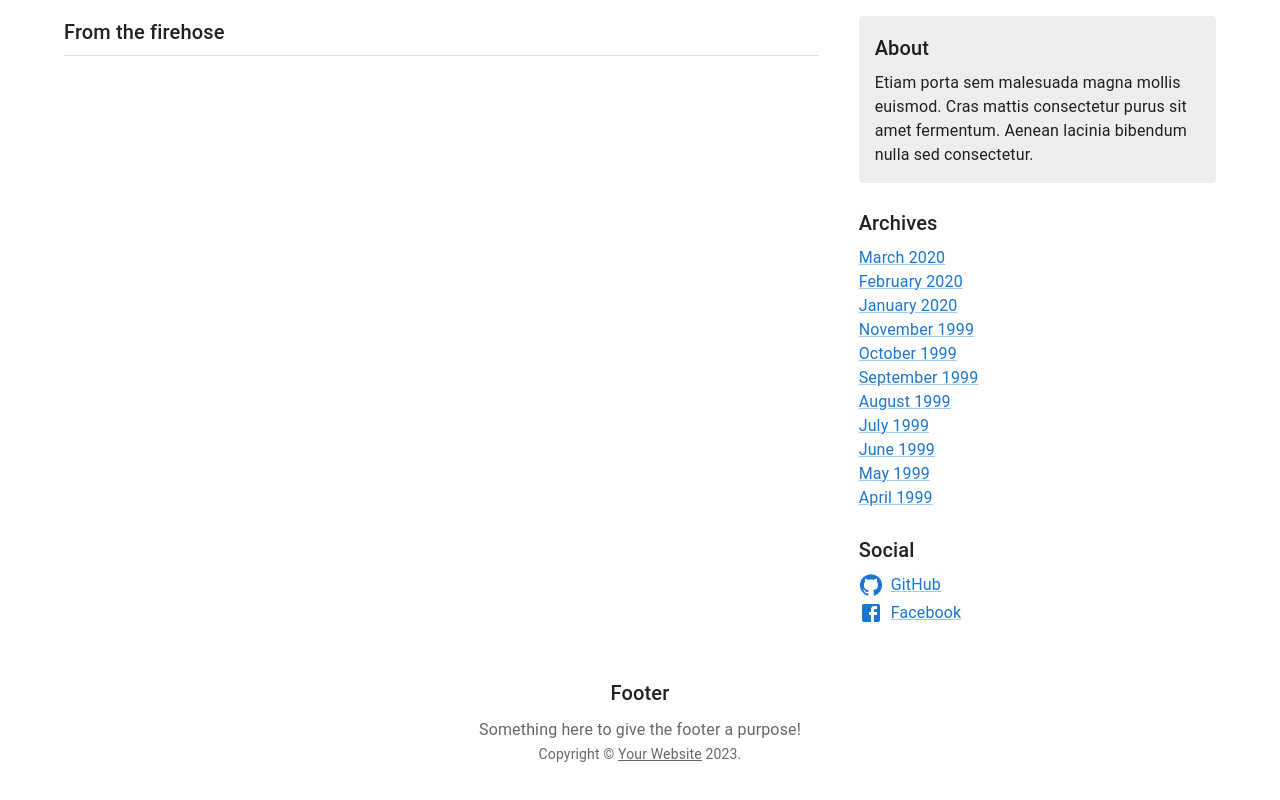
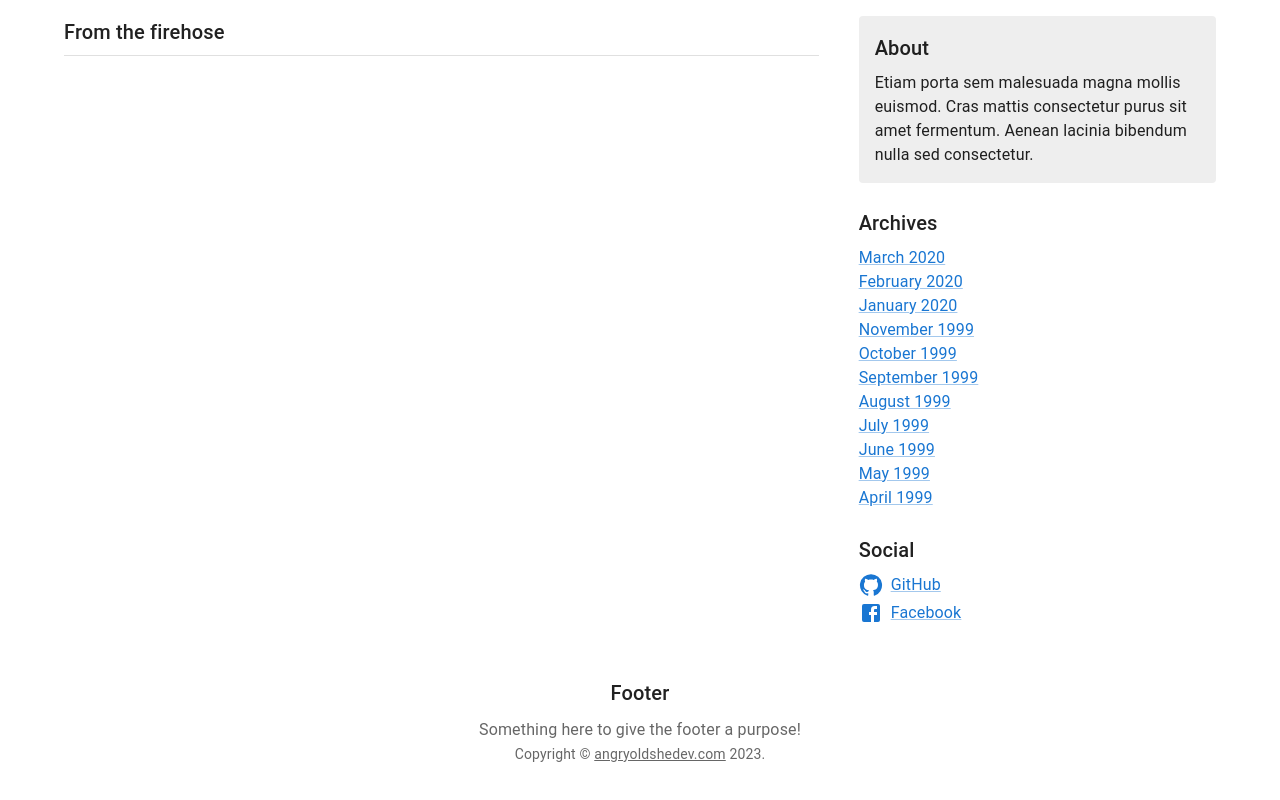
Before and after one commit to SusanEnneking/angryoldshedev, a Next.js app in the folder Client/: page / in a window 1280 px wide. Shown: the part 749-1549 px from the top of the page. Built offline with nearby package versions, Linux system fonts and the light colour scheme.

Commit message:
#3 footer fix

```diff
--- a/Client/app/blog/Footer.tsx
+++ b/Client/app/blog/Footer.tsx
@@ -9,7 +9,7 @@ function Copyright() {
     <Typography variant="body2" color="text.secondary" align="center">
       {'Copyright © '}
       <Link color="inherit" href="https://mui.com/">
-        Your Website
+        angryoldshedev.com
       </Link>{' '}
       {new Date().getFullYear()}
       {'.'}
```
